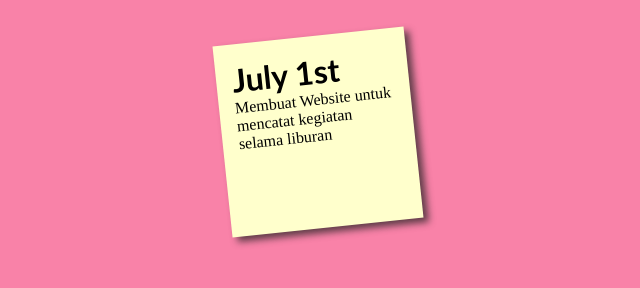
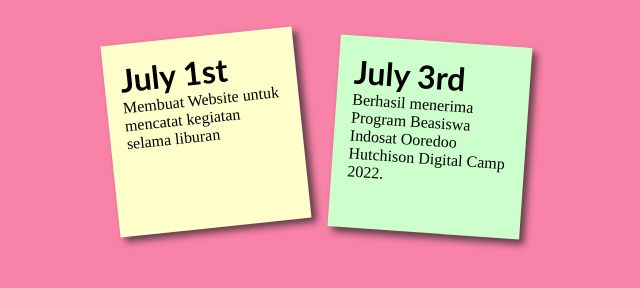
Before and after one commit to ahmdkaromi/summerproject22, a plain HTML site: page new.html in a window 1280 px wide. Shown: the whole page, without its empty margins (322-962 px from the left). Drawn offline with Linux system fonts and the light colour scheme.

Commit message:
Update new.html

```diff
--- a/new.html
+++ b/new.html
@@ -10,6 +10,12 @@
     <a href="#">
     <h2>July 1st</h2>
     <p>Membuat Website untuk mencatat kegiatan selama liburan</p>
+    </a>
+</li>
+<li>
+    <a href="https://cdn.discordapp.com/attachments/889771671463022656/992991898547539978/Screenshot_20220703-101223_Gmail.jpg">
+    <h2>July 3rd</h2>
+    <p>Berhasil menerima Program Beasiswa Indosat Ooredoo Hutchison Digital Camp 2022.</p>
     </a>
 </li>
 </ul>
```
